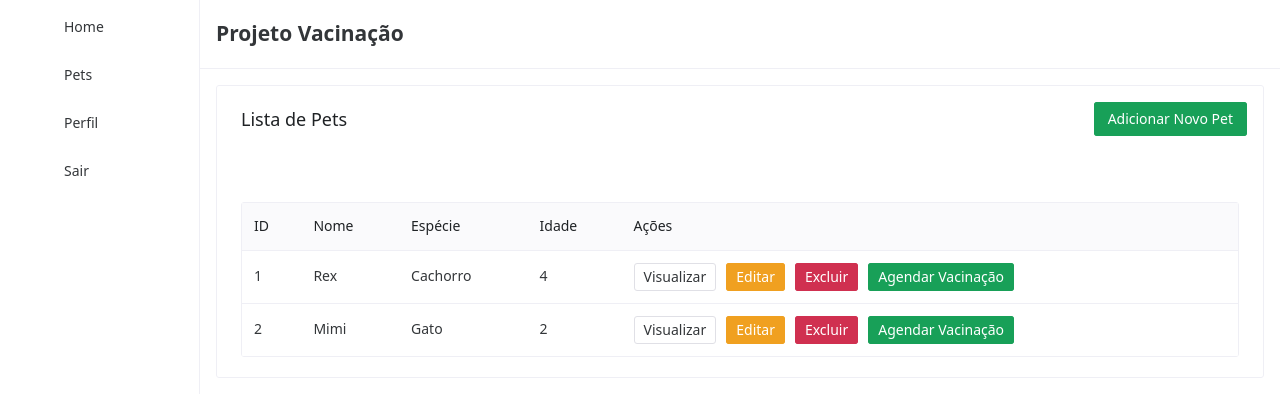
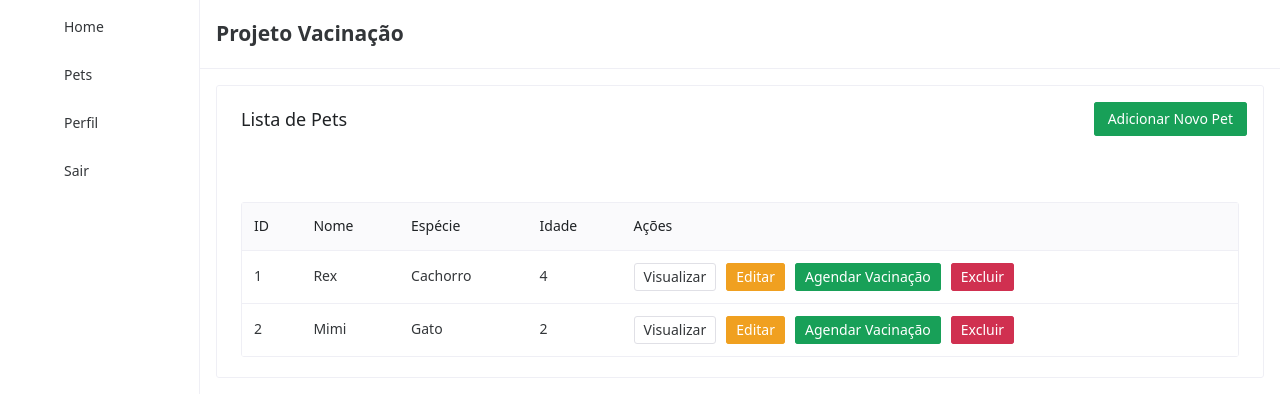
Before and after one commit to mariszgs/projeto-vacinacao, a Vue app in the folder frontend/: page /pets in a window 1280 px wide. Shown: the top 414 px of the page. Built offline with nearby package versions, Linux system fonts and the light colour scheme; some icons are missing; the HTML template or start-up script is replaced by a standard one.

Commit message:
editando

```diff
--- a/frontend/src/pages/Pets/List.vue
+++ b/frontend/src/pages/Pets/List.vue
@@ -96,22 +96,22 @@ const columns = [
             NButton,
             {
               size: 'small',
+              type: 'success', // Botão de agendamento com cor verde
+              onClick: () => goToSchedule(row.id),
+              style: 'margin-left: 5px;' // Espaçamento adequado
+            },
+            { default: () => 'Agendar Vacinação' }
+          ),
+           h(
+            NButton,
+            {
+              size: 'small',
               type: 'error', // Botão de excluir com cor vermelha
               onClick: () => goToDelete(row.id),
-              style: 'margin-left: 5px;' // Garantindo que o botão de excluir tenha espaçamento adequado
+              style: 'margin-left: 10px;' // Garantindo que o botão de excluir tenha espaçamento adequado
             },
             { default: () => 'Excluir' }
           ),
-          h(
-            NButton,
-            {
-              size: 'small',
-              type: 'success', // Botão de agendamento com cor verde
-              onClick: () => goToSchedule(row.id),
-              style: 'margin-left: 10px;' // Espaçamento adequado
-            },
-            { default: () => 'Agendar Vacinação' }
-          )
         ]
       );
     }
```
